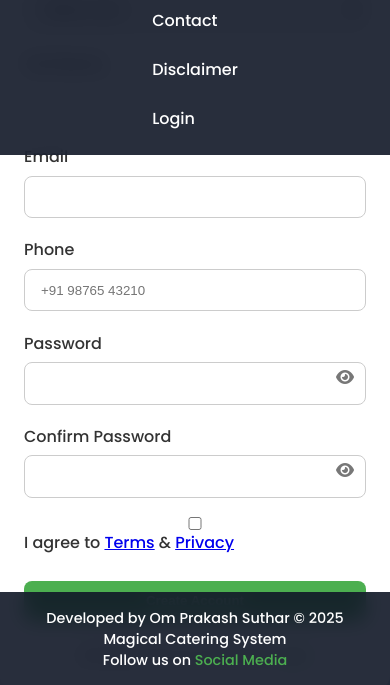
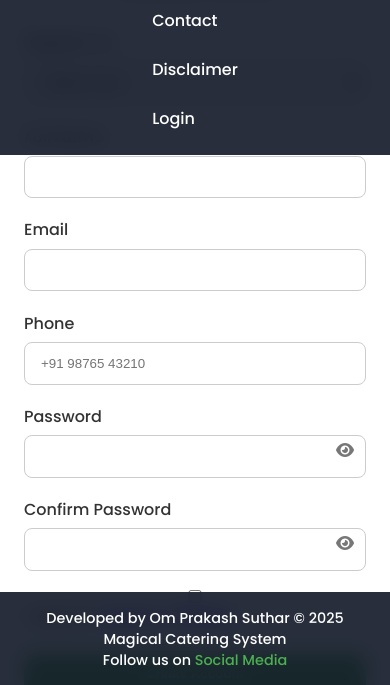
Before and after one commit to OPBSUTHAR/catering-reservation-and-order-system, a website: page public/register.html in a window 390 px wide. Shown: the part 157-842 px from the top of the page. Drawn offline with Linux system fonts and the light colour scheme.

Commit message:
updated files with home navigation

```diff
--- a/public/register.html
+++ b/public/register.html
@@ -26,10 +26,13 @@
     body {
       font-family: 'Poppins', sans-serif;
       background: linear-gradient(to right, #f5f7fa, #c3cfe2);
-      height: 100vh;
+      min-height: 100vh;
       display: flex;
+      flex-direction: column;
       align-items: center;
       justify-content: center;
+      padding-top: 70px; /* Adjust based on header height */
+      padding-bottom: 100px; /* Adjust based on footer height */
       animation: fadeIn 1s ease-out;
     }
 
@@ -263,6 +266,7 @@
       left: 0;
       width: 100%;
       z-index: 1000;
+      text-align: center;
     }
 
     footer p {
@@ -277,28 +281,6 @@
     }
 
     footer p a:hover {
-      color: var(--white);
-    }
-
-    .developer-footer {
-      background: rgba(17, 24, 39, 0.9);
-      color: var(--white);
-      text-align: center;
-      padding: 1rem;
-      position: fixed;
-      bottom: 0;
-      left: 0;
-      width: 100%;
-      font-size: 0.8rem;
-    }
-
-    .developer-footer a {
-      color: var(--primary);
-      text-decoration: none;
-      font-weight: 500;
-    }
-
-    .developer-footer a:hover {
       color: var(--white);
     }
 
@@ -323,10 +305,7 @@
       footer {
         font-size: 0.7rem;
       }
-
-      .developer-footer {
-        font-size: 0.7rem;
-      }
+    }
   </style>
 </head>
 <header>
@@ -401,7 +380,7 @@
 
   <div class="notification" id="notification"></div>
 
-  <footer class="developer-footer">
+  <footer>
     <p>Developed by Om Prakash Suthar © 2025 Magical Catering System</p>
     <p>Follow us on <a href="contact.html">Social Media</a></p>
   </footer>
```
